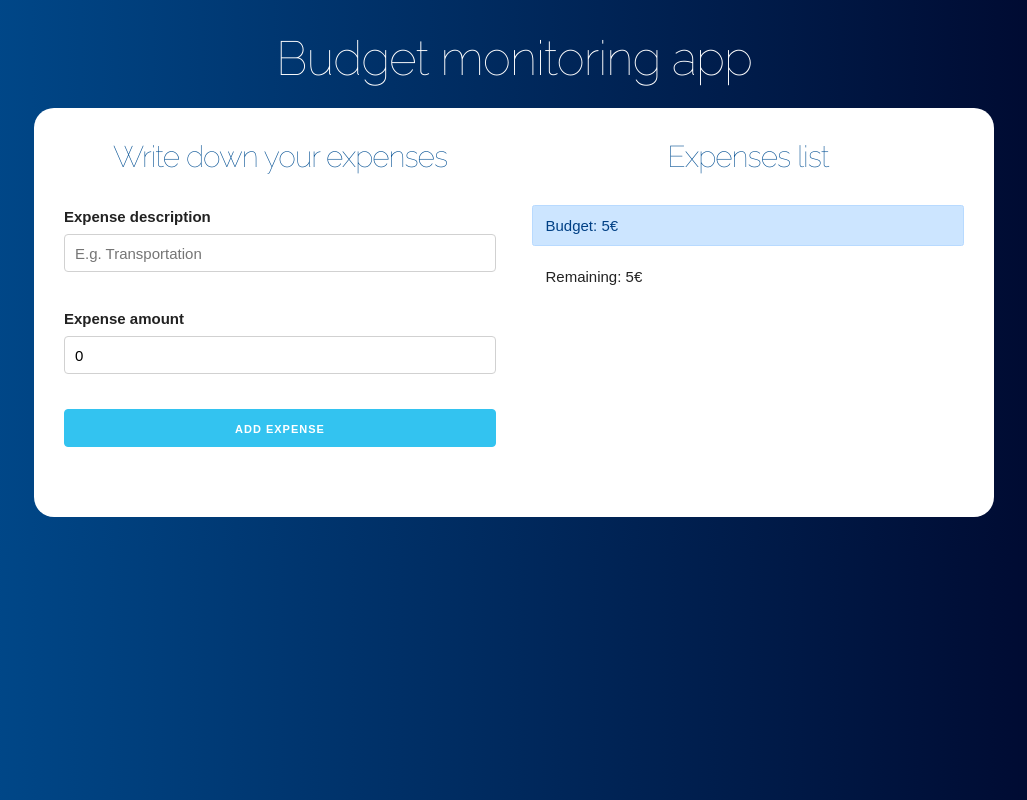
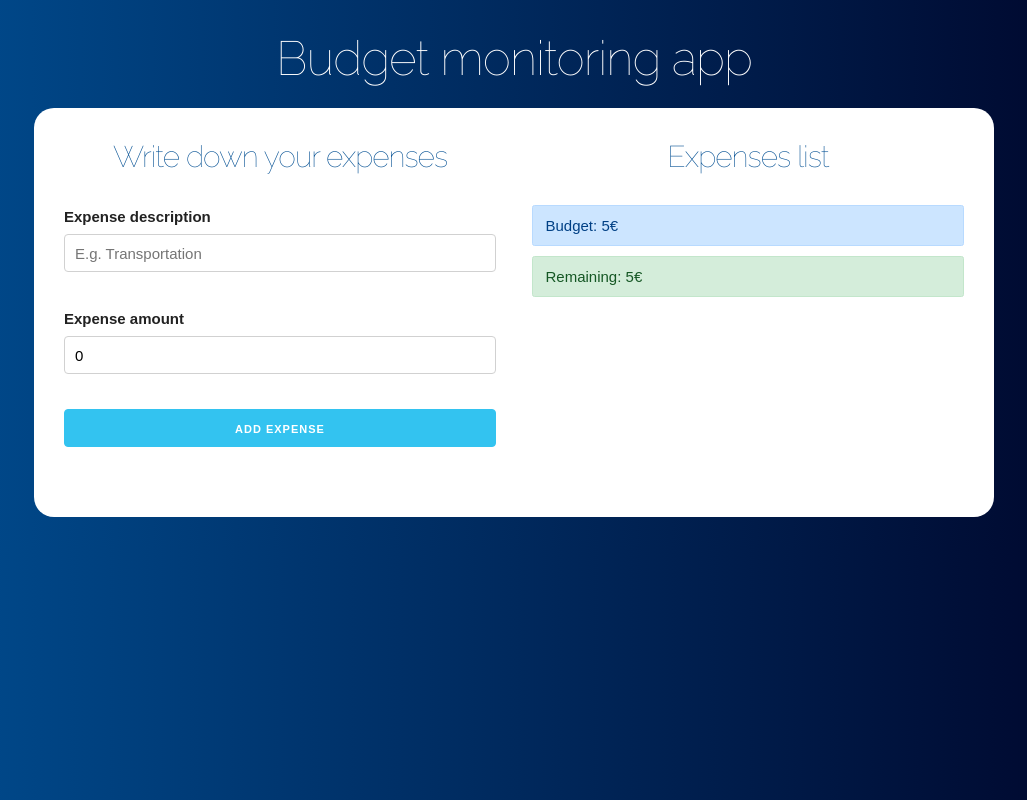
Before and after one commit to anaapezteguia/02-react-budget-monitoring, a React (Create React App) app: page / in a window 1280 px wide. Both pictures are taken after typing "5" into the empty fields and a click on the input "Set budget". Shown: the whole page, without its empty margins (126-1153 px from the left). Built offline with nearby package versions, Linux system fonts and the light colour scheme.

Commit message:
Change class color depending on remaining budget

```diff
--- a/src/App.js
+++ b/src/App.js
@@ -26,7 +26,7 @@
       // reset to false
       setAddExpense(false);
     }
-  }, [addExpense]);
+  }, [addExpense, charge, expenses, remaining]); //dependencies
 
   // when adding new expense
   // const addNewExpense = (expense) => {
--- a/src/components/BudgetControl.js
+++ b/src/components/BudgetControl.js
@@ -1,10 +1,14 @@
 import React from 'react';
+//we put keys here because it is not a default import
+import { reviewBudget } from '../helpers';
 
 const BudgetControl = ({ budget, remaining }) => {
   return (
     <>
       <div className="alert alert-primary">Budget: {budget}€</div>
-      <div className="alert ">Remaining: {remaining}€</div>
+      <div className={reviewBudget(budget, remaining)}>
+        Remaining: {remaining}€
+      </div>
     </>
   );
 };
--- /dev/null
+++ b/src/helpers.js
@@ -0,0 +1,14 @@
+// HELPERS
+// reusable functions not to overload components
+export const reviewBudget = (budget, remaining) => {
+  let classStyle;
+
+  if (budget / 4 > remaining) {
+    classStyle = 'alert alert-danger';
+  } else if (budget / 2 > remaining) {
+    classStyle = 'alert alert-warning';
+  } else {
+    classStyle = 'alert alert-success';
+  }
+  return classStyle;
+};
```
